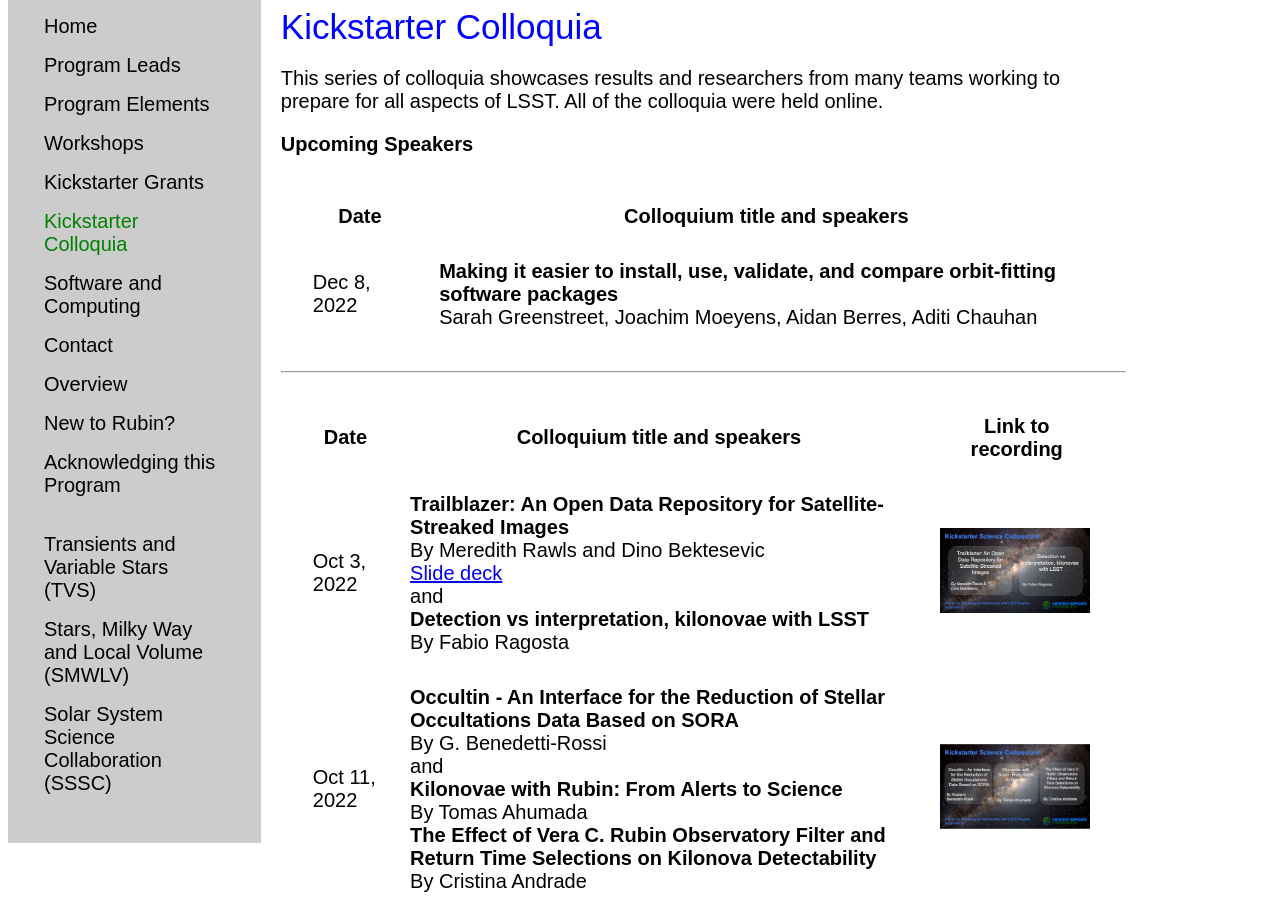
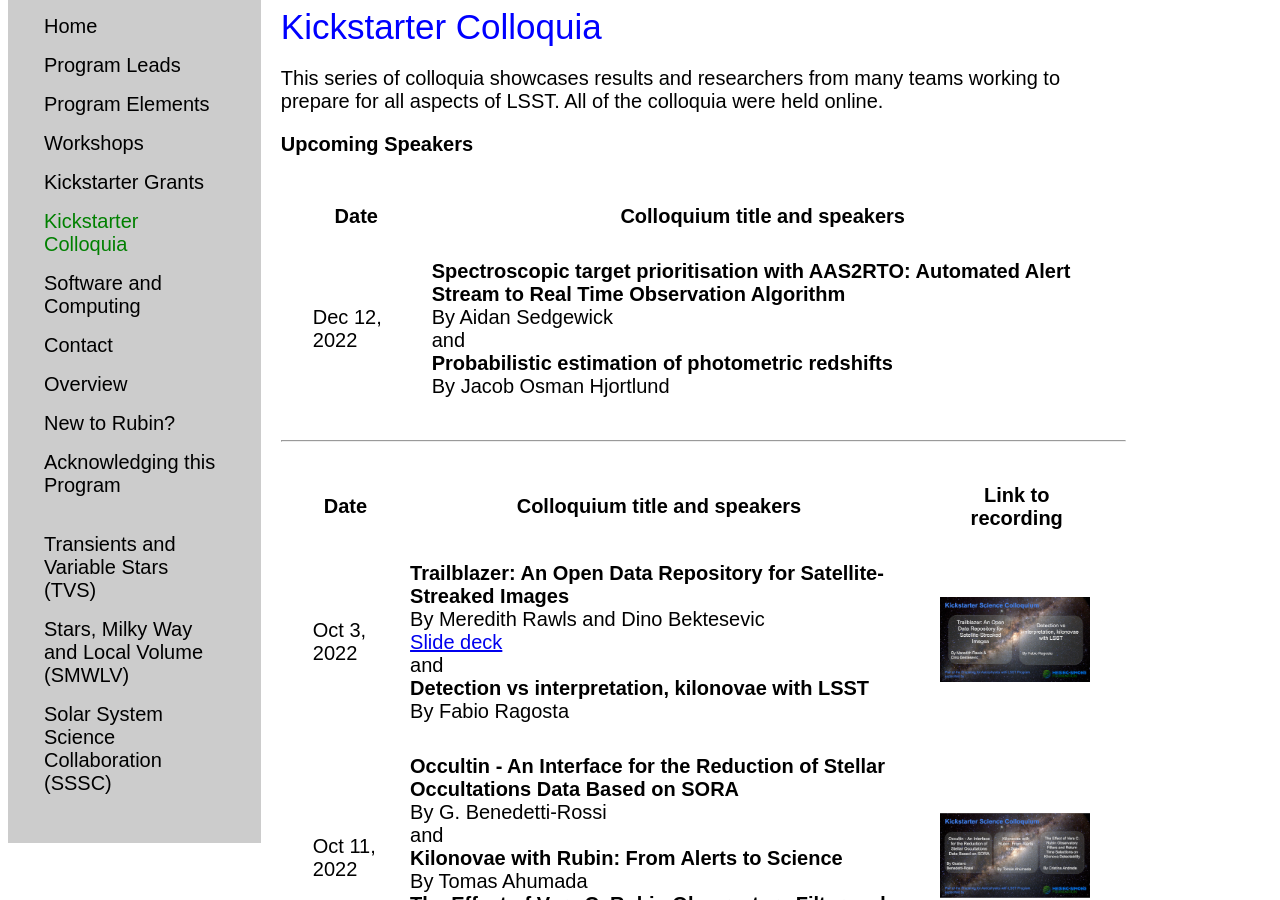
Before and after one commit to lsst-sci-prep/lsst-sci-prep.github.io, a Jekyll site: the page built from kickstarter_colloquia.html, in a window 1280 px wide and 900 px high, scrolled down 1006 px. Built offline with Jekyll 4.4.1, drawn with Linux system fonts in a browser that asks for light colours; some of the changed text lies outside the part shown.

Commit message:
Updated with Dec8 and Dec 12 colloquium details

```diff
--- a/kickstarter_colloquia.html
+++ b/kickstarter_colloquia.html
@@ -13,10 +13,12 @@ of LSST.  All of the colloquia were held online.</p>
     <th>Date</th><th>Colloquium title and speakers</th>
   </tr>
   <tr>
-    <td>Dec 8, 2022</td>
-    <td><b>Making it easier to install, use, validate, and compare orbit-fitting software packages
-</b><br>
-    Sarah Greenstreet, Joachim Moeyens, Aidan Berres, Aditi Chauhan<br>
+    <td>Dec 12, 2022</td>
+    <td><b>Spectroscopic target prioritisation with AAS2RTO: Automated Alert Stream to Real Time Observation Algorithm</b><br>
+By Aidan Sedgewick<br>
+and<br>
+<b>Probabilistic estimation of photometric redshifts</b><br>
+By Jacob Osman Hjortlund
   </td>
   </tr>
 </table>
@@ -129,4 +131,14 @@ of LSST.  All of the colloquia were held online.</p>
     <a href="https://youtu.be/S0Y5h_1uUC0"><img src="/assets/images/ks_dec6_thumbnail.png" width=150></a>
   </td>
   </tr>
+  <tr>
+    <td>Dec 8, 2022</td>
+    <td><b>Making it easier to install, use, validate, and compare orbit-fitting software packages
+</b><br>
+    Sarah Greenstreet, Joachim Moeyens, Aidan Berres, Aditi Chauhan<br>
+  </td>
+  <td>
+    <a href="https://youtu.be/uBwQYSHl10Y"><img src="/assets/images/ks_dec8_thumbnail.png" width=150></a>
+  </td>
+  </tr>
 </table>
```
Also changed, not shown: assets/images/ks_dec8_thumbnail.png (added).
